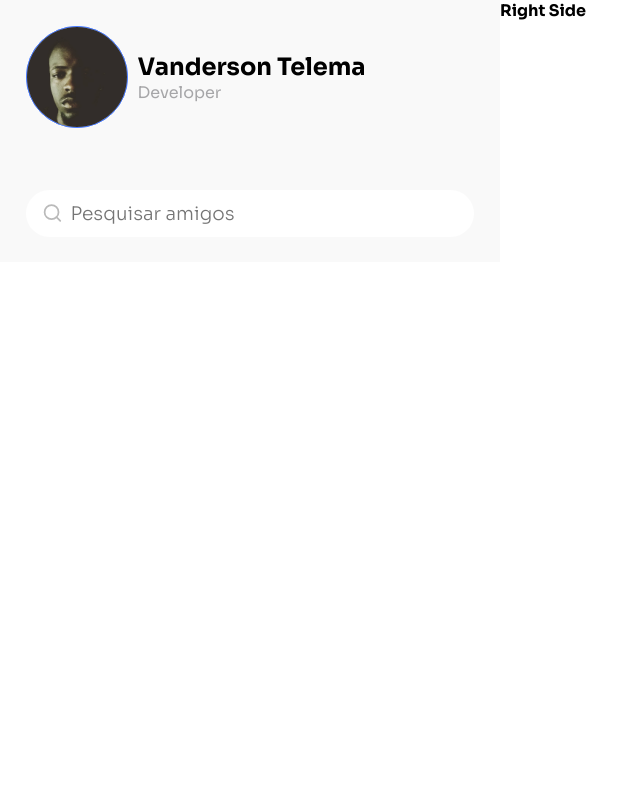
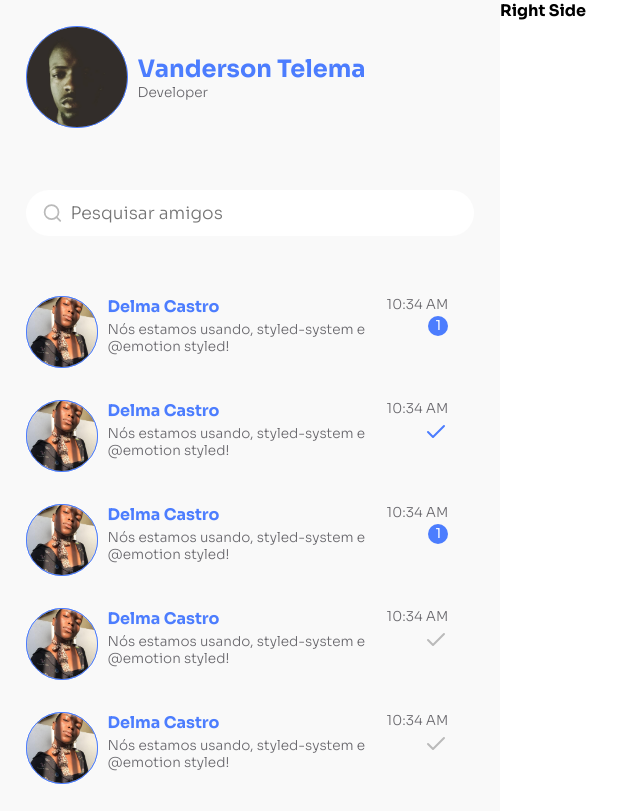
Before and after one commit to Vanderson7593/socialize, a Next.js app: page / in a window 1280 px wide. Shown: the whole page, without its empty margins (0-640 px from the left). Built offline with nearby package versions, Linux system fonts and the light colour scheme.

Commit message:
feat: message component

```diff
--- /dev/null
+++ b/client/components/badge/badge.styles.ts
@@ -0,0 +1,15 @@
+import styled from '@emotion/styled'
+
+export const Circle = styled.div`
+  height: 20px;
+  min-width: 20px;
+  padding: 0 6px 0 6px;
+  border-radius: 10px;
+  background-color: ${({ theme }) => theme.colors.BLUE};
+  font-size: ${({ theme }) => theme.fontSizes.Small};
+  color: ${({ theme }) => theme.colors.WHITE};
+  display: flex;
+  justify-content: center;
+  align-content: center;
+  align-items: center;
+`
--- /dev/null
+++ b/client/components/badge/index.tsx
@@ -0,0 +1,6 @@
+import { FC } from 'react'
+import { Circle } from './badge.styles'
+
+const Badge: FC = ({ children }) => <Circle>{children}</Circle>
+
+export default Badge
--- a/client/components/index.ts
+++ b/client/components/index.ts
@@ -1,2 +1,3 @@
 export { default as Input } from './input'
 export { default as Avatar } from './avatar'
+export { default as Badge } from './badge'
--- /dev/null
+++ b/client/components/svg/check/index.tsx
@@ -0,0 +1,22 @@
+import { theme } from '@theme'
+import { FC, SVGAttributes } from 'react'
+
+const Check: FC<SVGAttributes<SVGElement>> = props => (
+  <svg
+    xmlns="http://www.w3.org/2000/svg"
+    width="24"
+    height="24"
+    viewBox="0 0 24 24"
+    fill="none"
+    stroke={theme.colors.GREY_LIGHT}
+    strokeWidth="2"
+    strokeLinecap="round"
+    strokeLinejoin="round"
+    className="feather feather-check"
+    {...props}
+  >
+    <polyline points="20 6 9 17 4 12" />
+  </svg>
+)
+
+export default Check
--- a/client/components/svg/index.ts
+++ b/client/components/svg/index.ts
@@ -1,2 +1,3 @@
 export { default as Search } from './search'
 export { default as Send } from './send'
+export { default as Check } from './check'
--- a/client/design/elements/input/index.tsx
+++ b/client/design/elements/input/index.tsx
@@ -7,7 +7,7 @@ const Input = styled('input')<InputProps>(
   {
     border: 0,
     padding: '1rem',
-    fontSize: '14pt',
+    fontSize: '13pt',
     fontWeight: 'lighter',
     backgroundColor: 'none',
     width: '100%',
--- a/client/design/elements/text/index.tsx
+++ b/client/design/elements/text/index.tsx
@@ -4,8 +4,9 @@ import { color, compose, textAlign, textShadow, typography } from 'styled-system
 
 export const Text = styled('p')(
   {
-    fontSize: fontSizes.Medium,
-    color: PALETTE.GREY,
+    fontSize: fontSizes.Small,
+    color: PALETTE.GREY_DARK,
+    fontWeight: 'lighter',
   },
   compose(color, textAlign, textShadow, typography)
 )
--- a/client/design/theme/font-sizes.ts
+++ b/client/design/theme/font-sizes.ts
@@ -9,6 +9,6 @@ export const fontSizes = {
   Medium: '2rem',
   Small: '1.7rem',
   ExtraSmall: '1.2rem',
-};
+}
 
-export type FontSizes = typeof fontSizes;
+export type FontSizes = typeof fontSizes
--- /dev/null
+++ b/client/views/messenger/components/left-side/components/message/index.tsx
@@ -0,0 +1,33 @@
+import { Avatar, Badge } from '@components'
+import { Flex, Heading, Text, View } from '@elements'
+import { useTheme } from '@emotion/react'
+import { Check } from '@svgs'
+import { FC } from 'react'
+
+const Message: FC<{ isReaded: boolean; c: boolean }> = ({ isReaded, c }) => {
+  const { colors } = useTheme()
+
+  return (
+    <Flex style={{ gap: 10, cursor: 'pointer' }}>
+      <Flex>
+        <Avatar src="/delma.jpg" width={70} height={70} />
+      </Flex>
+      <Flex>
+        <Flex flex="1">
+          <Flex flexDirection="column" style={{ gap: 4 }} width={279}>
+            <Heading color={colors.BLUE}>Delma Castro</Heading>
+            <Text>Nós estamos usando, styled-system e @emotion styled!</Text>
+          </Flex>
+        </Flex>
+        <Flex position="relative">
+          <Text>10:34 AM</Text>
+          <View position="absolute" top={20} right={0}>
+            {isReaded ? <Badge>1</Badge> : c ? <Check /> : <Check stroke={colors.BLUE} />}
+          </View>
+        </Flex>
+      </Flex>
+    </Flex>
+  )
+}
+
+export default Message
--- a/client/views/messenger/components/left-side/index.tsx
+++ b/client/views/messenger/components/left-side/index.tsx
@@ -1,14 +1,18 @@
 import { Avatar, Input } from '@components'
 import { Flex, Heading, Text } from '@elements'
+import { useTheme } from '@emotion/react'
 import { Search } from '@svgs'
-import { theme } from '@theme'
 import { FC } from 'react'
+import Message from './components/message'
 
-const LeftSide: FC = () => (
+const LeftSide: FC = () => {
+  const { colors } = useTheme()
+
+  return (
     <Flex
       flexDirection="column"
       alignItems={['center', 'center', 'center', 'flex-start']}
-    backgroundColor={theme.colors.FOREGROUND}
+      backgroundColor={colors.FOREGROUND}
       width={['100vw', '100vw', '100vw', '500px']}
       p={['10%', '8%', '6%', '2%']}
       style={{ gap: 60 }}
@@ -26,14 +30,24 @@ const LeftSide: FC = () => (
           alignItems={['center', 'center', 'center', 'flex-start']}
           textAlign="center"
         >
-        <Heading as="h4">Vanderson Telema</Heading>
+          <Heading color={colors.BLUE} as="h4">
+            Vanderson Telema
+          </Heading>
           <Text>Developer</Text>
         </Flex>
       </Flex>
       <Flex width={['100%', '100%', '60%', '100%']}>
         <Input placeholder="Pesquisar amigos" icon={<Search />} />
       </Flex>
+      <Flex flexDirection="column" style={{ gap: 30 }}>
+        <Message isReaded c />
+        <Message isReaded={false} c={false} />
+        <Message isReaded c />
+        <Message isReaded={false} c />
+        <Message isReaded={false} c />
+      </Flex>
     </Flex>
   )
+}
 
 export default LeftSide
```
Also changed, not shown: .eslintrc.json, public/delma.jpg (added). Lines whose indentation alone changed are shown as unchanged.
